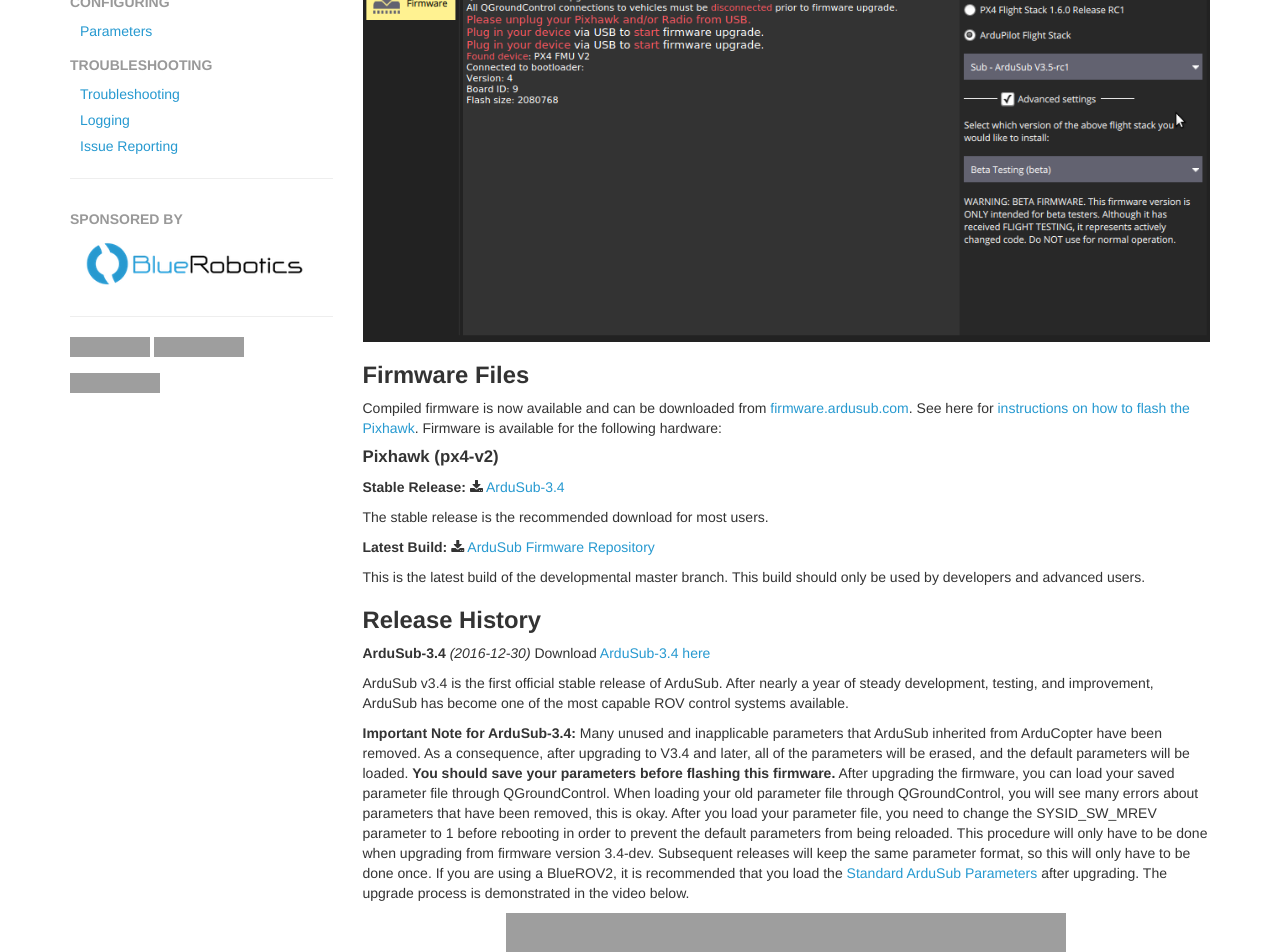
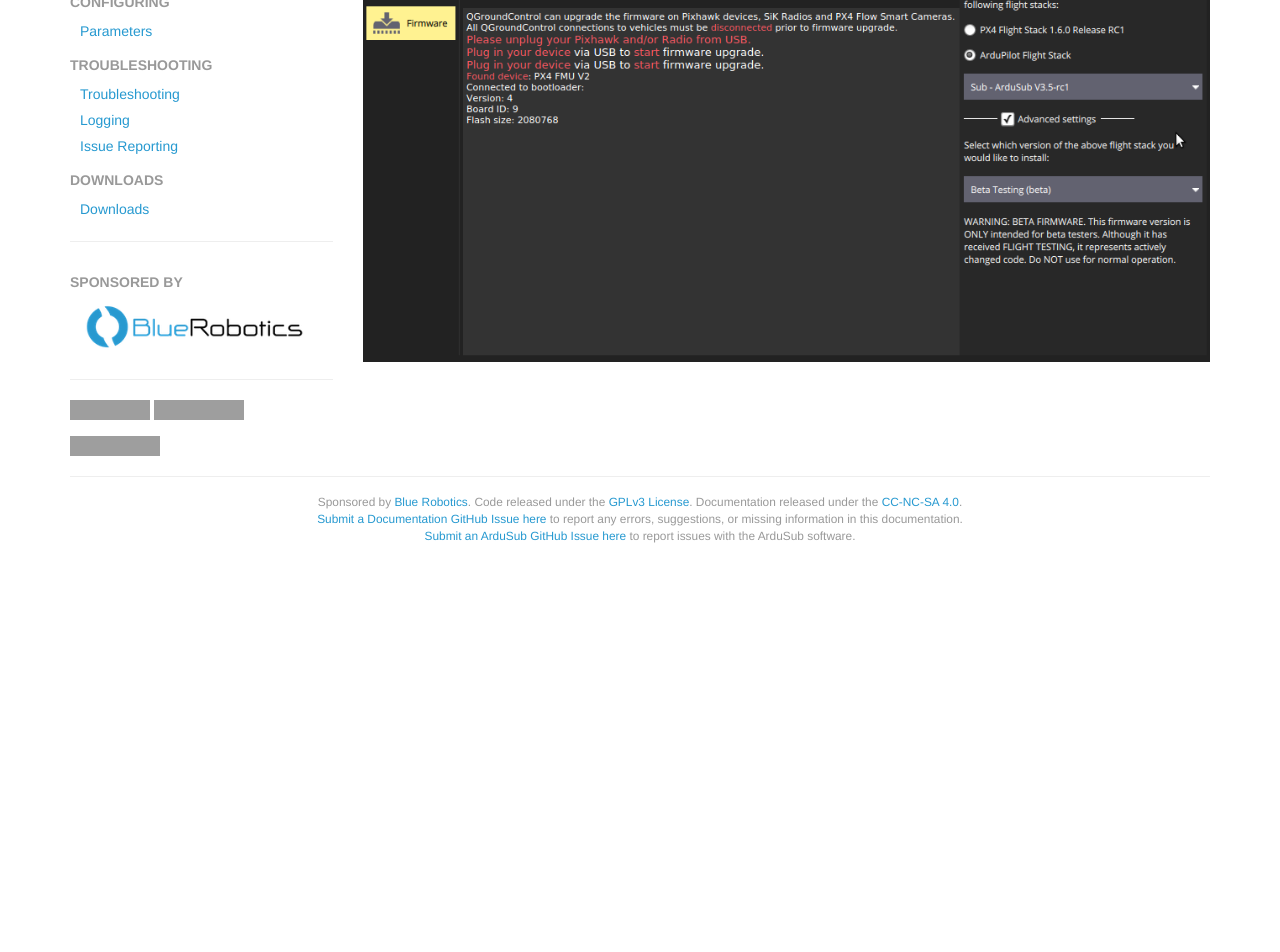
Before and after one commit to bluerobotics/retired-ardusub-docs, a Jekyll site: the page built from pages/firmware.md, in a window 1280 px wide and 1400 px high, scrolled down 1327 px. Shown: the top 952 px of the window. Built offline with Jekyll 4.4.1, drawn with Linux system fonts in a browser that asks for light colours; nearby versions of some CDN libraries; some web fonts are replaced; comment, search, counter and statistics services are not loaded; after the commit the page ends 1892 px from its top, so only the background shows below that; some of the changed text lies outside the part shown; grey boxes are pictures that could not be loaded.

Commit message:
Separate downloads page from firmware page

```diff
--- a/_config.yml
+++ b/_config.yml
@@ -27,7 +27,8 @@ page-order: [
     ['/raspi-setup/'],
     ['/firmware/'],
     ['/configuring/'],
-    ['/troubleshooting/']
+    ['/troubleshooting/'],
+    ['/downloads/']
 ]
 
 # Keep as an empty string if served up at the root. If served up at a specific
--- a/pages/firmware.md
+++ b/pages/firmware.md
@@ -27,38 +27,6 @@ To find out what firmware version is installed on your autopilot, [refresh your
 
 ## Updating
 
-It is **highly recommended** to [save your parameters](/configuring/#saving-and-loading) to a file before updating your firmware. To update your firmware, go to the *Vehicle Setup Page* and click the *Firmware* tab. Plug your autopilot into the computer with a USB cable. Click ArduPilot flight stack, and choose your desired version to load. Beta and Development options are available after clicking the *Advanced settings* checkbox. *Stable* is not yet available through QGC for ArduSub. After you have selected your desired version, click *Ok* and wait for the upload to complete.
+It is **highly recommended** to [save your parameters](/configuring/#saving-and-loading) to a file before updating your firmware. To update your firmware using QGroundControl, go to the *Vehicle Setup Page* and click the *Firmware* tab. Plug your autopilot into the computer with a USB cable. Click ArduPilot flight stack, and choose your desired version to load. Beta and Development options are available after clicking the *Advanced settings* checkbox. *Stable* is not yet available through QGC for ArduSub. After you have selected your desired version, click *Ok* and wait for the upload to complete.
 
 <img src="/images/firmware/qgc-upgrade.png" class="img-responsive img-center" style="max-height:600px;">
-
-## Firmware Files
-
-Compiled firmware is now available and can be downloaded from [firmware.ardusub.com](http://firmware.ardusub.com). See here for [instructions on how to flash the Pixhawk](/initial-setup/#loading-firmware-on-pixhawk). Firmware is available for the following hardware:
-
-#### Pixhawk (px4-v2)
-
-**Stable Release:** <i class="fa fa-download" aria-hidden="true"></i> [ArduSub-3.4](http://firmware.ardusub.com/Sub/stable/v3.4/)
-
-The stable release is the recommended download for most users.
-
-**Latest Build:** <i class="fa fa-download" aria-hidden="true"></i> [ArduSub Firmware Repository](http://firmware.us.ardupilot.org/Sub/latest/PX4/ArduSub-v2.px4)
-
-This is the latest build of the developmental master branch. This build should only be used by developers and advanced users.
-
-## Release History
-
-**ArduSub-3.4** *(2016-12-30)* Download [ArduSub-3.4 here](http://firmware.ardusub.com/Sub/stable/v3.4/)
-
-ArduSub v3.4 is the first official stable release of ArduSub. After nearly a year of steady development, testing, and improvement, ArduSub has become one of the most capable ROV control systems available.
-
-**Important Note for ArduSub-3.4:** Many unused and inapplicable parameters that ArduSub inherited from ArduCopter have been removed. As a consequence, after upgrading to V3.4 and later, all of the parameters will be erased, and the default parameters will be loaded. **You should save your parameters before flashing this firmware.** After upgrading the firmware, you can load your saved parameter file through QGroundControl. When loading your old parameter file through QGroundControl, you will see many errors about parameters that have been removed, this is okay. After you load your parameter file, you need to change the SYSID_SW_MREV parameter to 1 before rebooting in order to prevent the default parameters from being reloaded. This procedure will only have to be done when upgrading from firmware version 3.4-dev. Subsequent releases will keep the same parameter format, so this will only have to be done once. If you are using a BlueROV2, it is recommended that you load the [Standard ArduSub Parameters](http://firmware.ardusub.com/parameters/latest/bluerov2.params) after upgrading. The upgrade process is demonstrated in the video below.
-
-<div align="center">
-	<iframe width="560" height="315" src="https://www.youtube.com/embed/siJoON6hgq4" frameborder="0" allowfullscreen></iframe>
-</div>
-
-# Images
-
-A fully set up image for the Raspberry Pi is available here. This image is used to set up the Raspberry Pi 3 computer as a *companion computer* for the Pixhawk autopilot. See here for [instructions on how to flash the image to the SD card](/raspi-setup/#easy-setup-with-disk-image).
-
-<i class="fa fa-download" aria-hidden="true"></i> [Latest Ardusub-Raspbian Image](http://img.ardusub.com/2017-01-12-ardusub-raspbian.img.zip) *(1.6 GB, Updated 2017-01-12)*
```
Also changed, not shown: pages/downloads.md (added, +41 -0 lines).
